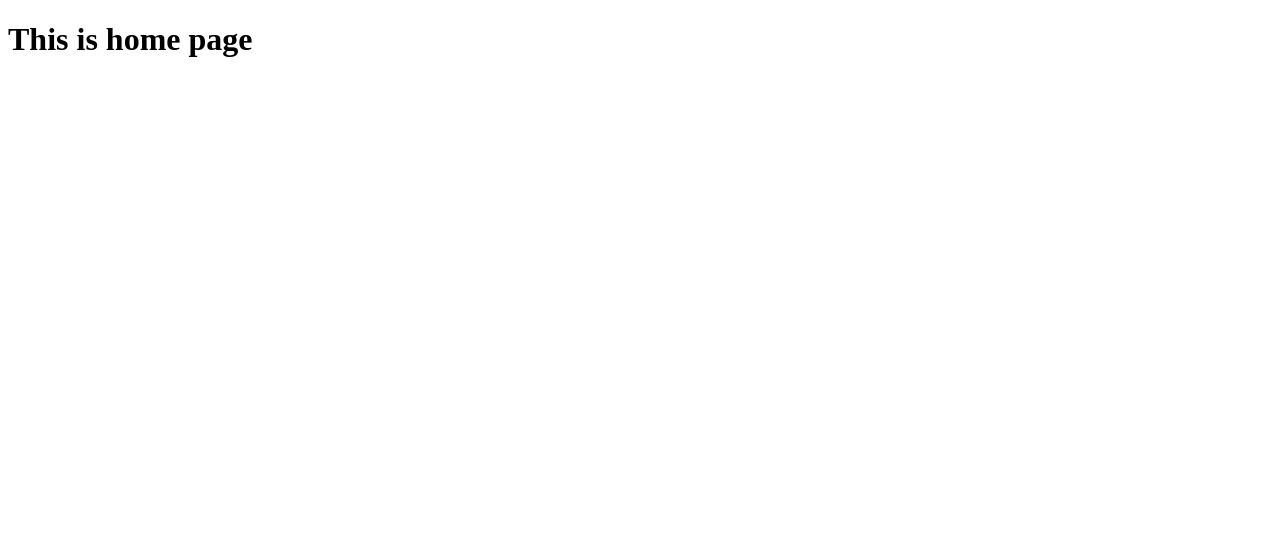
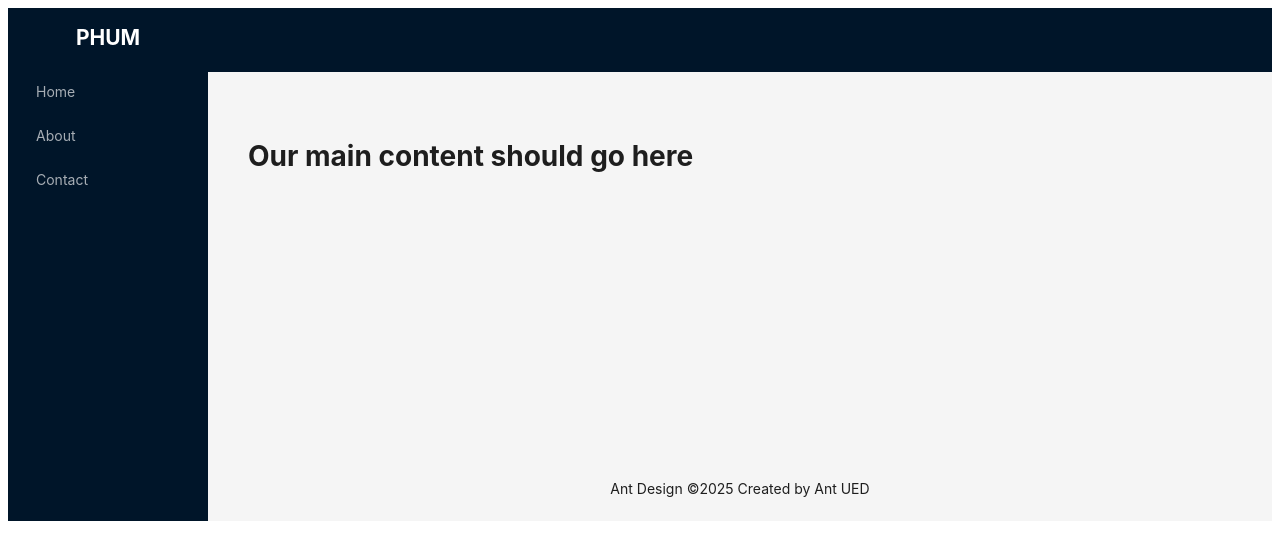
Before and after one commit to rifat-sarker/phum-client, a React (Vite) app: page / in a window 1280 px wide. Shown: the top 560 px of the page. Built offline with nearby package versions, Linux system fonts and the light colour scheme.

Commit message:
add MainLayout component and update App to use it

```diff
--- a/src/App.tsx
+++ b/src/App.tsx
@@ -1,12 +1,7 @@
-
+import MainLayout from "./components/layout/MainLayout";
 
 function App() {
-
-  return (
-    <>
-      <h1>This is home page</h1>
-    </>
-  )
+  return <MainLayout />;
 }
 
-export default App
+export default App;
--- /dev/null
+++ b/src/components/layout/MainLayout.tsx
@@ -0,0 +1,61 @@
+import { Layout, Menu } from "antd";
+
+const { Header, Content, Footer, Sider } = Layout;
+const items = [
+  {
+    key: "dfdsf",
+    label: "Home",
+  },
+  {
+    key: "dfdfsf",
+    label: "About",
+  },
+  {
+    key: "dfdddsf",
+    label: "Contact",
+  },
+];
+const MainLayout = () => {
+  return (
+    <Layout>
+      <Sider
+        breakpoint="lg"
+        collapsedWidth="0"
+        onBreakpoint={(broken) => {
+          console.log(broken);
+        }}
+        onCollapse={(collapsed, type) => {
+          console.log(collapsed, type);
+        }}
+      >
+        <div className="demo-logo-vertical">
+          <h1 style={{color: "white", textAlign: "center", justifyContent: "center",justifyItems: "center"}}> PHUM</h1>{" "}
+        </div>
+        <Menu
+          theme="dark"
+          mode="inline"
+          defaultSelectedKeys={["4"]}
+          items={items}
+        />
+      </Sider>
+      <Layout>
+        <Header style={{ padding: 0 }} />
+        <Content style={{ margin: "24px 16px 0" }}>
+          <div
+            style={{
+              padding: 24,
+              minHeight: 360,
+            }}
+          >
+            <h1>Our main content should go here</h1>
+          </div>
+        </Content>
+        <Footer style={{ textAlign: "center" }}>
+          Ant Design ©{new Date().getFullYear()} Created by Ant UED
+        </Footer>
+      </Layout>
+    </Layout>
+  );
+};
+
+export default MainLayout;
```
